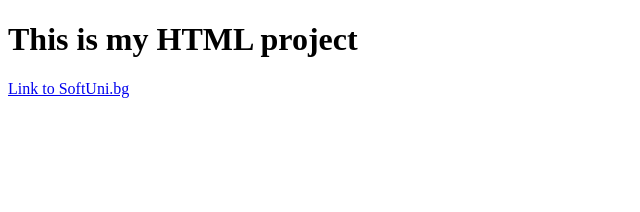
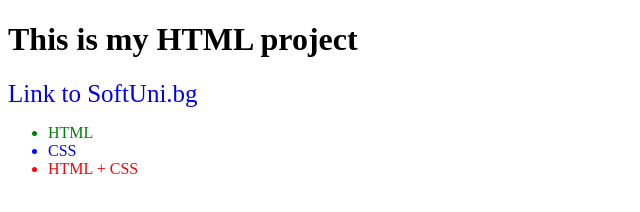
Before and after one commit to Bloodsicle1337/SoftUni-Python, a plain HTML site: page js_front_end_softuni/html_and_css/Introduction to HTML and CSS/index.html in a window 1280 px wide. Shown: the whole page, without its empty margins (0-640 px from the left). Drawn offline with Linux system fonts and the light colour scheme.

Commit message:
Lecture 1: add stylesheet, favicon, and list with CSS selectors

```diff
--- a/js_front_end_softuni/html_and_css/Introduction to HTML and CSS/index.html
+++ b/js_front_end_softuni/html_and_css/Introduction to HTML and CSS/index.html
@@ -2,10 +2,18 @@
 <html lang="en">
 <head>
     <meta charset="UTF-8">
-    <title>Title</title>
+    <title>My First web app</title>
+    <link rel="shortcut icon" href="htmlimg.png" type="image/x-icon">
+    <link rel="stylesheet" href="styles.css">
 </head>
 <body>
     <h1>This is my HTML project</h1>
 <a href="https://softuni.bg">Link to SoftUni.bg</a>
+
+<ul>
+    <li id="unique">HTML</li>
+    <li class="blue-text">CSS</li>
+    <li>HTML + CSS</li>
+</ul>
 </body>
 </html>
--- /dev/null
+++ b/js_front_end_softuni/html_and_css/Introduction to HTML and CSS/styles.css
@@ -0,0 +1,19 @@
+li{
+    color: red;
+}
+
+#unique{
+    color: green;
+}
+
+.blue-text{
+    color: blue;
+}
+
+[href="https://softuni.bg"]{
+    font-size: 25px;
+}
+
+a{
+    text-decoration: none;
+}
```
Also changed, not shown: js_front_end_softuni/html_and_css/Introduction to HTML and CSS/htmlimg.png (added).
